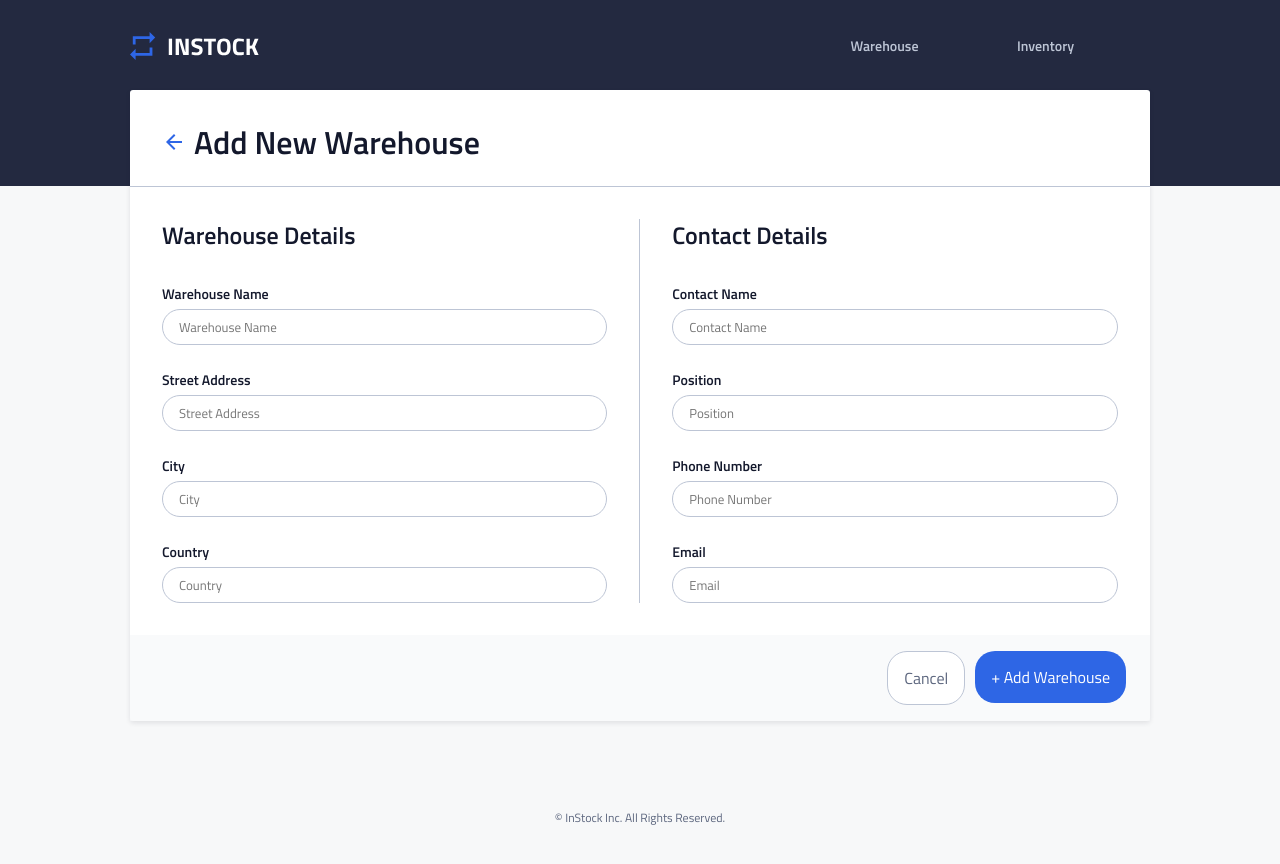
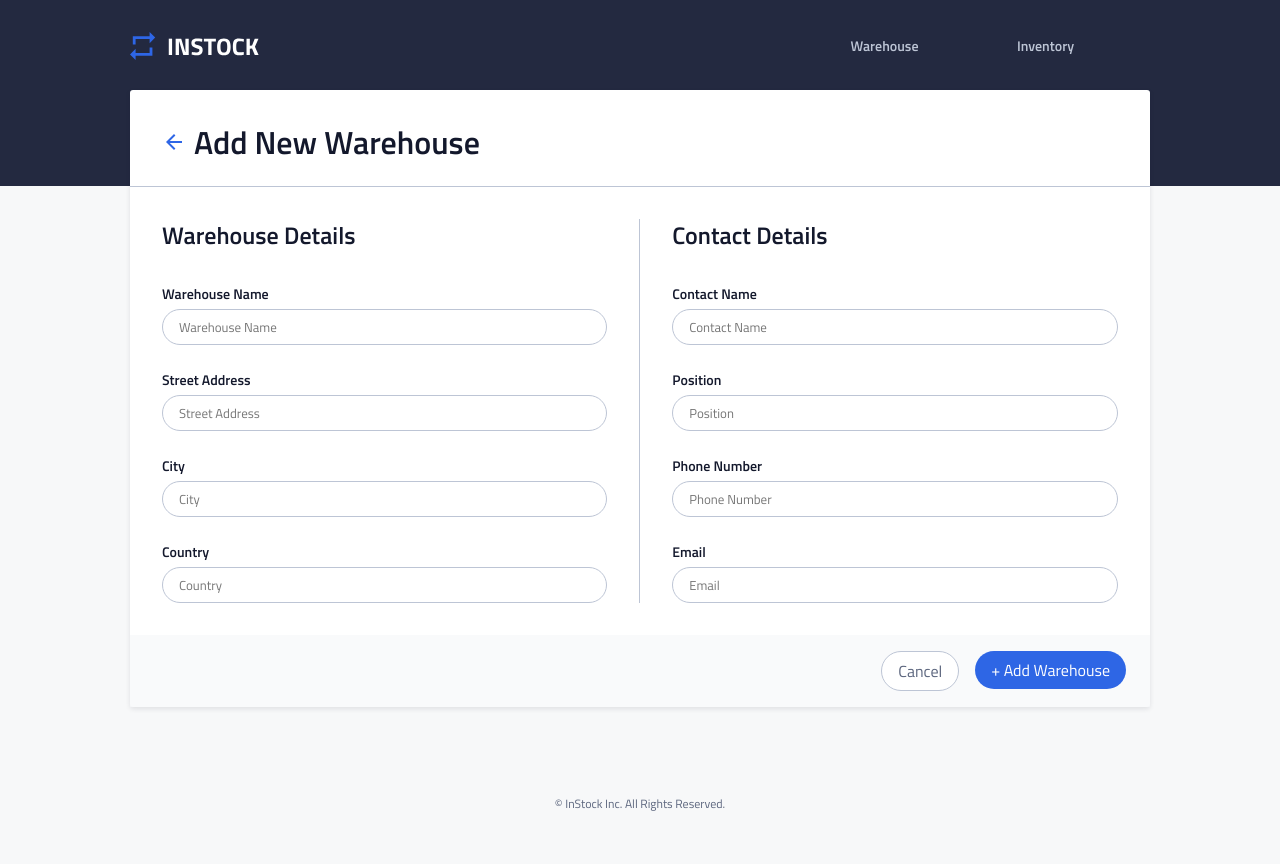
Before and after one commit to dishabehere/instock-frontend, a React (Vite) app: page /warehouses/add in a window 1280 px wide. Shown: the top 864 px of the page. Built offline with nearby package versions, Linux system fonts and the light colour scheme; no server answers.

Commit message:
Fix the buttons height

```diff
--- a/src/components/WarehouseDetails/WarehouseDetails.jsx
+++ b/src/components/WarehouseDetails/WarehouseDetails.jsx
@@ -14,7 +14,7 @@ function WarehouseDetails({ warehouse }) {
             <h1 className="warehouse-details__name">{warehouse.warehouse_name}</h1>
           </div>
           <div className="warehouse-details__edit-container">
-            <Link className="warehouse-details__edit-link" to={`/warehouses/${warehouse.warehouse_id}/edit`}>
+            <Link className="warehouse-details__edit-link" to={`/warehouses/${warehouse.id}/edit`}>
             <img className="warehouse-details__edit-image" src={editIcon} alt="Edit Icon" />
             <p className="warehouse-details__edit-text">Edit</p>
             </Link>
--- a/src/components/WarehouseFormDetails/WarehouseFormDetails.scss
+++ b/src/components/WarehouseFormDetails/WarehouseFormDetails.scss
@@ -79,7 +79,7 @@
         background-color: $tertiary-background-color;
         display: flex;
         justify-content: space-around;
-        gap: .625rem;
+        gap: 1rem;
 
         @include responsive(tablet) {
             margin-top: 2rem;
@@ -92,10 +92,14 @@
         height: 2.25rem;
         border: 0;
         border-radius: 1.25rem;
+        display: flex;
+        justify-content: center;
+        align-items: center;
 
         @include responsive(tablet){
             width: auto;
             padding: .5rem 1rem;
+            height: 1.375rem;
         }
 
         &--cancel {
```
